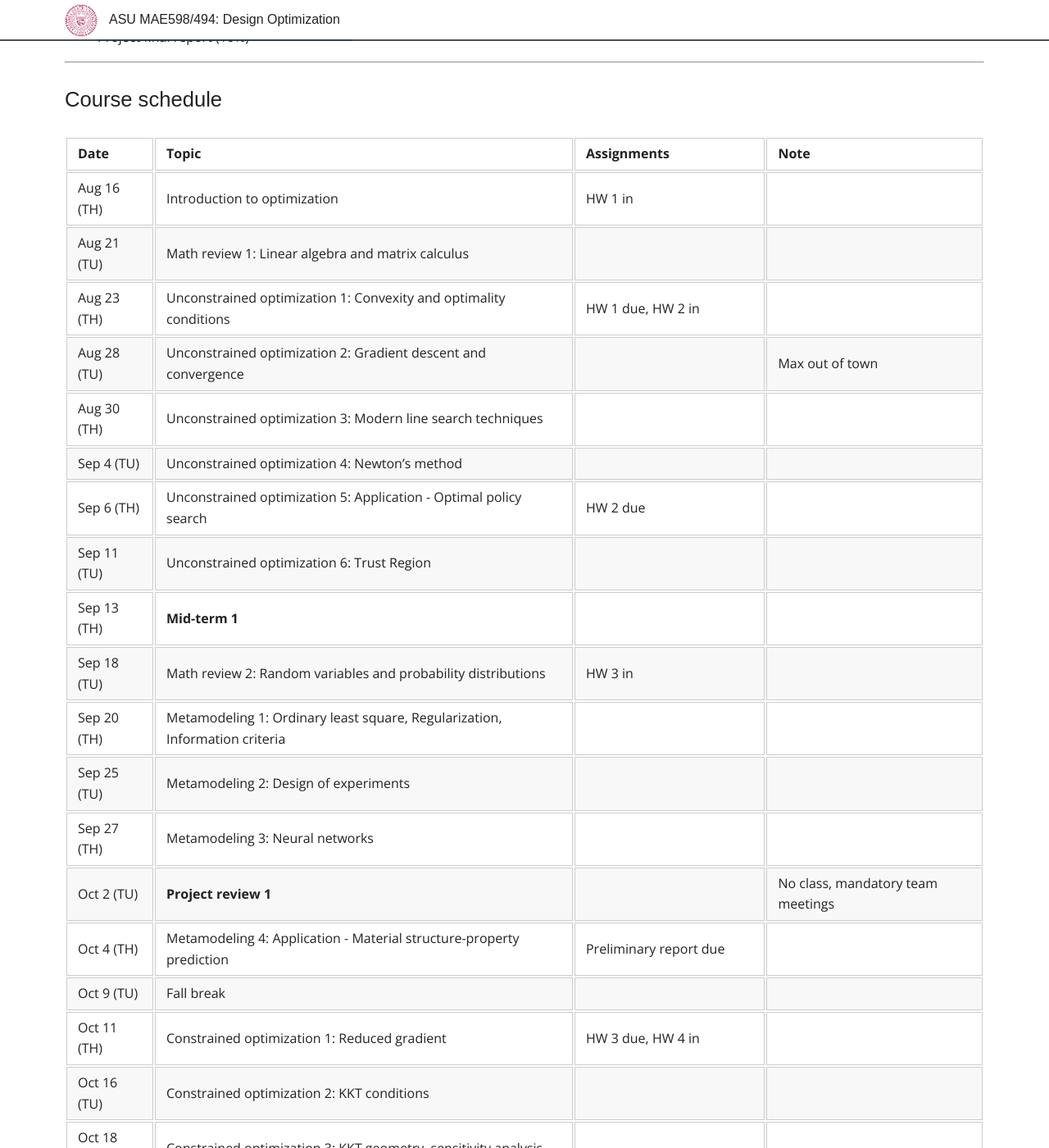
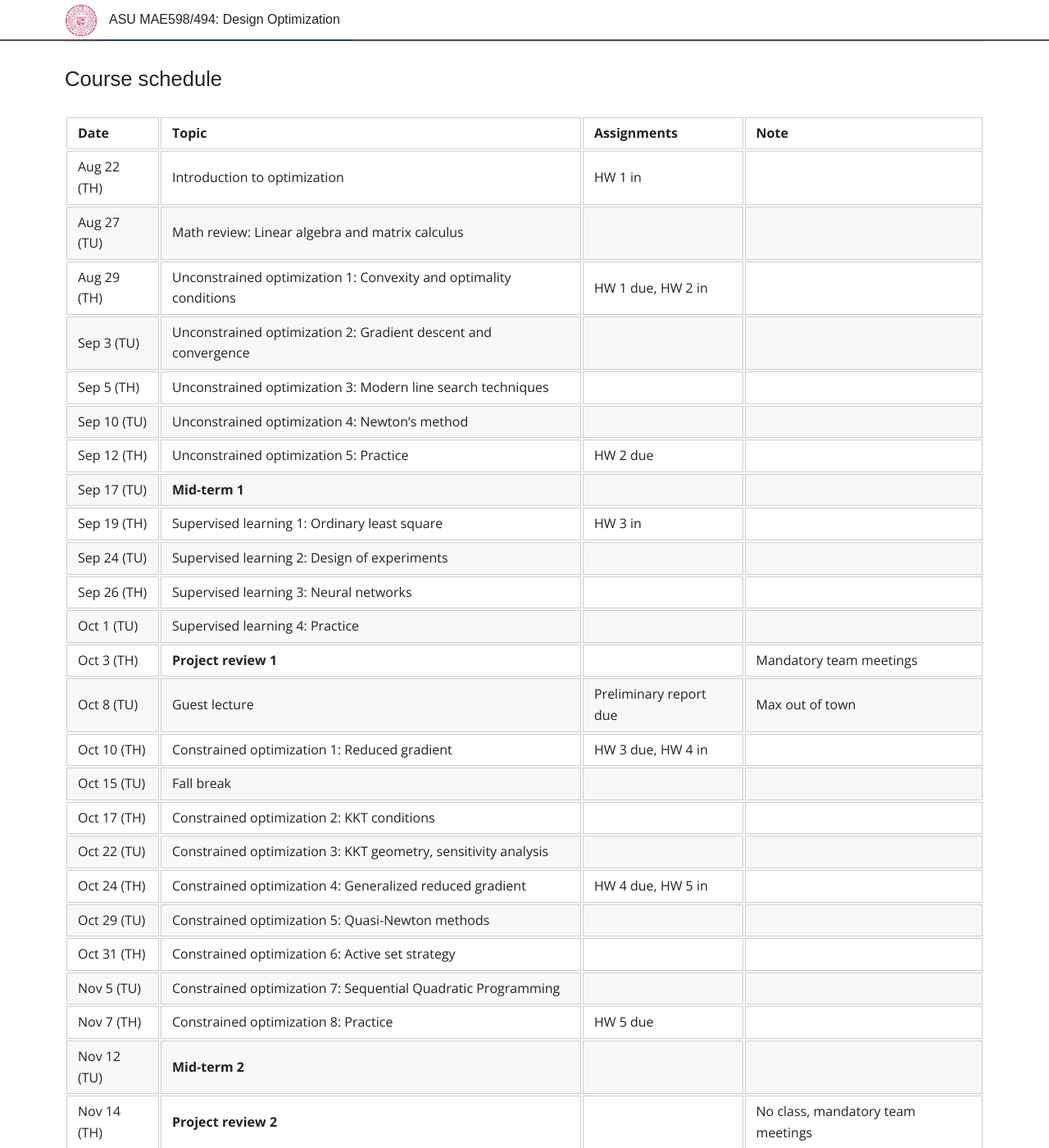
Before and after one commit to DesignInformaticsLab/DesignInformaticsLab.github.io, a Jekyll site: the page built from _posts/teaching/designopt/2017-04-16-syllabus.md, in a window 1280 px wide and 1400 px high, scrolled down 853 px. Shown: the whole window at 82% size. Built offline with Jekyll 4.4.1, drawn with Linux system fonts in a browser that asks for light colours; some web fonts are replaced; some of the changed text lies outside the part shown.

Commit message:
updated designopt syllabus

```diff
--- a/_posts/teaching/designopt/2017-04-16-syllabus.md
+++ b/_posts/teaching/designopt/2017-04-16-syllabus.md
@@ -16,9 +16,9 @@
 
 **Office hours**: TU/TH 2:00pm-4:00pm in GWC464, or by appointment
 
-**Prerequisites**:  No previous knowledge about optimization is expected or required.
-However, solid background in calculus and linear algebra is assumed ([Math review](http://designinformaticslab.github.io/designopt_tutorial/2017/08/15/mathreview.html)).
-Students are also expected to have basic programming skills (Matlab and Python preferred).
+**Prerequisites**:  Students are expected to have a solid background in
+calculus and linear algebra ([Math review](http://designinformaticslab.github.io/designopt_tutorial/2017/08/15/mathreview.html)),
+and be fluent in Matlab and/or Python.
 
 ***
 
@@ -37,11 +38,11 @@
 There are 5 homework assignments,
 2 mid-term exams, and a team project.
 
-* Homework (6%*5)
+* Homework (8%*5)
 * Exams (15%*2)
-* Project review 1 (10%)
+* Project review 1 (5%)
 * Project review 2 (**20%**)
-* Project final report (10%)
+* Project final report (5%)
 
 ***
 
@@ -49,44 +50,44 @@
 
 | Date      	            | Topic                                                            	    | Assignments 	            | Note 	                            |
 | ------------------------- | --------------------------------------------------------------------- | ------------------------- | --------------------------------- |
-| Aug 16 (TH)	            | Introduction to optimization                                          | HW 1 in	            |                           	    |
-| Aug 21 (TU)	            | Math review 1: Linear algebra and matrix calculus                     |                           |                                   |
-| Aug 23 (TH)	            | Unconstrained optimization 1: Convexity and optimality conditions     | HW 1 due, HW 2 in          |                                   |
-| Aug 28 (TU)	            | Unconstrained optimization 2: Gradient descent and convergence        |                           |  Max out of town   	                            |
-| Aug 30 (TH)	            | Unconstrained optimization 3: Modern line search techniques           |            	            |      	                            |
-| Sep 4 (TU)	            | Unconstrained optimization 4: Newton's method                         |            	            |      	                            |
-| Sep 6 (TH)                | Unconstrained optimization 5: Application - Optimal policy search     | HW 2 due                  |                                   |
-| Sep 11 (TU)	            | Unconstrained optimization 6: Trust Region                            |            	            |      	                            |
-| Sep 13 (TH)	            | **Mid-term 1**                 	                                    |       	                |                                   |
-| Sep 18  (TU)	            | Math review 2: Random variables and probability distributions         | HW 3 in|      	        |
-| Sep 20 (TH)	            | Metamodeling 1: Ordinary least square, Regularization, Information criteria |            	        |      	            |
-| Sep 25 (TU)	            | Metamodeling 2: Design of experiments                                 |            	            |      	                            |
-| Sep 27 (TH)	            | Metamodeling 3: Neural networks                           	            |      	                    |                           	    |
-| Oct 2 (TU)	            | **Project review 1**  |            	    |  No class, mandatory team meetings                         	    |
-| Oct 4 (TH)	            | Metamodeling 4: Application - Material structure-property prediction                                                | Preliminary report due                          |                           	    |
-| Oct 9 (TU)	            | Fall break                                                            |            	            |                           	    |
-| Oct 11 (TH)	            | Constrained optimization 1: Reduced gradient                          | HW 3 due, HW 4 in	                |                           	    |
-| Oct 16 (TU)	            | Constrained optimization 2: KKT conditions                            |            	            |                                   |
-| Oct 18 (TH)	            | Constrained optimization 3: KKT geometry, sensitivity analysis        |                           |                           	    |
-| Oct 23 (TU)	            | Constrained optimization 4: Generalized reduced gradient              |            	            |                            	    |
-| Oct 25 (TH)	            | Constrained optimization 5: Application - Topology optimization       |            	            |     	                            |
-| Oct 30 (TU)	            | Constrained optimization 7: Quasi-Newton methods                      | HW 4 due, HW 5 in             	            |                           	    |
-| Nov 1 (TH)                | Constrained optimization 8: Active set strategy 	                    |                         |                                   |
-| Nov 6 (TU)	            | Constrained optimization 9: Sequential Quadratic Programming          |              	            |                           	    |
-| Nov 8 (TH)	            | **Project review 2**                                                  |            	            | No class, mandatory team meetings                          	    |
-| Nov 13 (TU)	            | Constrained optimization 10: Duality                                  | Progress report due                         |            	                    |
-| Nov 15 (TH)	            | Math review 3: Markov decision process           	                    |                           |                                   |
-| Nov 20 (TU)	            | Introduction to optimal control                                 | HW 5 due           	            |                            	    |
-| Nov 22 (TH)	            | Thanksgiving                                      	                |            	            |                            	    |
-| Nov 27 (TU)	            | Course review                                |            	            |                            	    |
-| Nov 29 (TH)	            | **Mid-term 2**                      	                                |            	            |                            	    |
-| Dec 2                     |                                                                       | **Final report due at midnight** |                            |
+| Aug 22 (TH)	            | Introduction to optimization                                          | HW 1 in	                |                           	    |
+| Aug 27 (TU)	            | Math review: Linear algebra and matrix calculus                       |                           |                                   |
+| Aug 29 (TH)	            | Unconstrained optimization 1: Convexity and optimality conditions     | HW 1 due, HW 2 in         |                                   |
+| Sep 3 (TU)	            | Unconstrained optimization 2: Gradient descent and convergence        |                           |     	                            |
+| Sep 5 (TH)	            | Unconstrained optimization 3: Modern line search techniques           |            	            |      	                            |
+| Sep 10 (TU)	            | Unconstrained optimization 4: Newton's method                         |            	            |      	                            |
+| Sep 12 (TH)               | Unconstrained optimization 5: Practice                                | HW 2 due                  |                                   |
+| Sep 17 (TU)	            | **Mid-term 1**                                                        |            	            |      	                            |
+| Sep 19 (TH)	            | Supervised learning 1: Ordinary least square                          | HW 3 in      	            |                                   |
+| Sep 24  (TU)	            | Supervised learning 2: Design of experiments                          |                           |      	        |
+| Sep 26 (TH)	            | Supervised learning 3: Neural networks                                |            	            |      	            |
+| Oct 1 (TU)	            | Supervised learning 4: Practice                                       |            	            |      	                            |
+| Oct 3 (TH)	            | **Project review 1**                           	                    |                           | Mandatory team meetings                          	    |
+| Oct 8 (TU)	            | Guest lecture                                                         | Preliminary report due    | Max out of town                                     	    |
+| Oct 10 (TH)	            | Constrained optimization 1: Reduced gradient                          | HW 3 due, HW 4 in         |                           	    |
+| Oct 15 (TU)	            | Fall break                                                            |            	            |                           	    |
+| Oct 17 (TH)	            | Constrained optimization 2: KKT conditions                            | 	                        |                           	    |
+| Oct 22 (TU)	            | Constrained optimization 3: KKT geometry, sensitivity analysis        |            	            |                                   |
+| Oct 24 (TH)	            | Constrained optimization 4: Generalized reduced gradient              | HW 4 due, HW 5 in         |                           	    |
+| Oct 29 (TU)	            | Constrained optimization 5: Quasi-Newton methods                      |            	            |                            	    |
+| Oct 31 (TH)	            | Constrained optimization 6: Active set strategy                       |            	            |     	                            |
+| Nov 5 (TU)	            | Constrained optimization 7: Sequential Quadratic Programming          |              	            |                           	    |
+| Nov 7 (TH)                | Constrained optimization 8: Practice                                  | HW 5 due                  |                                   |
+| Nov 12 (TU)	            | **Mid-term 2**                                                        |              	            |                           	    |
+| Nov 14 (TH)	            | **Project review 2**                                                  |            	            | No class, mandatory team meetings                          	    |
+| Nov 19 (TU)	            | Math review 3: Markov decision process                                | Progress report due       |            	                    |
+| Nov 21 (TH)	            | Optimal control 1: Pontryagin's Maximum Principle           	        |                           |                                   |
+| Nov 26 (TU)	            | Optimal control 2: Bellman Equation                                   |            	            |                            	    |
+| Nov 28 (TH)	            | Thanksgiving                                      	                |            	            |                            	    |
+| Dec 3 (TU)	            | Optimal control 3: Practice                                           |            	            |                            	    |
+| Dec 5 (TH)	            |                       	                                            |            	            |                            	    |
+| Dec 9                     |                                                                       | **Final report due**      |                            |
 
 ***
 
 ### Project
 
-1. Each team should have no more than 3 students.
+1. Each team should have no more than 4 students.
 
 2. Students are responsible for defining a design problem and
 proposing a credible plan to solve it.
@@ -94,16 +95,16 @@
 [course website](http://designinformaticslab.github.io/_pages/teaching/opt_index.html).
 Tentative topics can be found [here](http://designinformaticslab.github.io/designopt_tutorial/2017/10/14/designopt-project.html).
 
-3. Preliminary report is due on **Oct 4**. The report should contain a mathematical description
+3. Preliminary report is due on **Oct 8**. The report should contain a mathematical description
 of the optimization problem to be solved, and all validated models needed for solving this problem.
 Key challenges and mitigation strategies should be identified.
 See detailed requirements [here](http://designinformaticslab.github.io/designopt_tutorial/2018/08/14/designopt-preliminaryguideline.html).
 
-4. Progress report is due on **Nov 13**. The report should contain a complete analysis
+4. Progress report is due on **Nov 19**. The report should contain a complete analysis
 on the solutions to the target problem. Parametric studies should be included.
 See detailed requirements [here]().
 
-5. Each student will be graded by their own contributions to the project.
+5. Each student will be graded by their **own contributions** to the project.
 
 ***
 
```
Also changed, not shown: other parts of _posts/teaching/designopt/2017-04-16-syllabus.md (+5 -4 lines), _posts/teaching/designopt/2017-08-29-designopt-hw1-solution.md (+1 -1 lines), _posts/teaching/designopt/2017-09-10-designopt-hw2-solution.md (+1 -1 lines), _posts/teaching/designopt/2017-10-19-designopt-hw3-solution.md (+1 -1 lines), _posts/teaching/designopt/2017-11-01-designopt-hw4-solution.md (+1 -1 lines).
